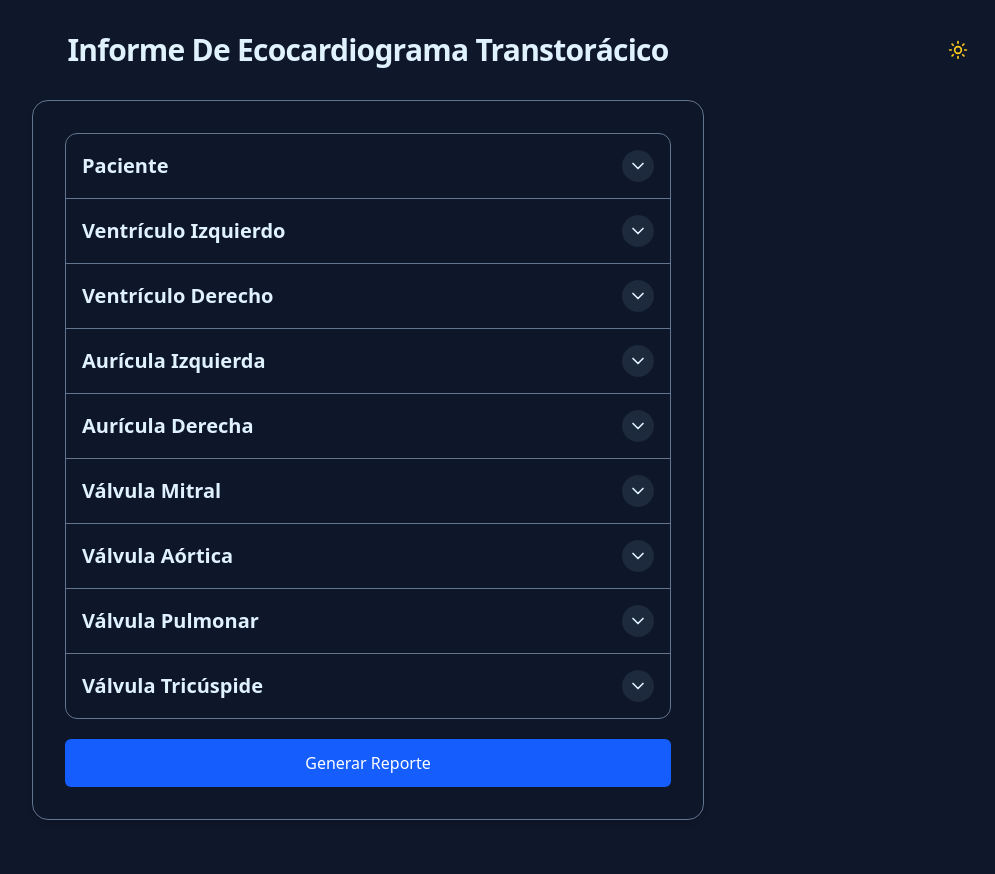
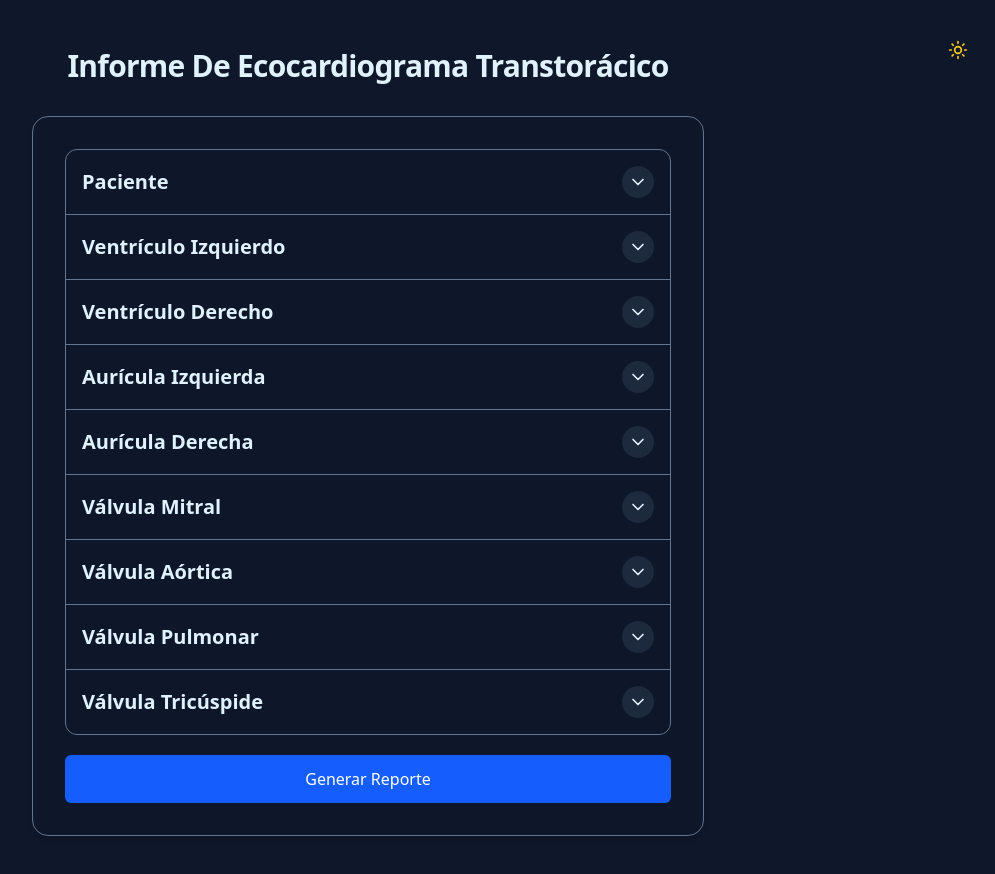
Before and after one commit to Vecttory/medical-reports, a Next.js app: page / in a window 1280 px wide. Shown: the top 874 px of the page, without its empty margins (272-1267 px from the left). Before the commit the page ends 852 px from the top, so only its background shows below. Built offline with nearby package versions, Linux system fonts and the light colour scheme.

Commit message:
padding adjusted

```diff
--- a/app/page.js
+++ b/app/page.js
@@ -179,7 +179,7 @@ export default function Home() {
   }, [state]);
 
   return (
-    <div className="min-h-screen p-4 sm:p-8 relative">
+    <div className="min-h-screen p-6 sm:p-12 relative">
       {/* Theme button in the top right corner */}
       <div className="absolute top-4 right-4 sm:top-8 sm:right-8">
         <ThemeToggle />
```
